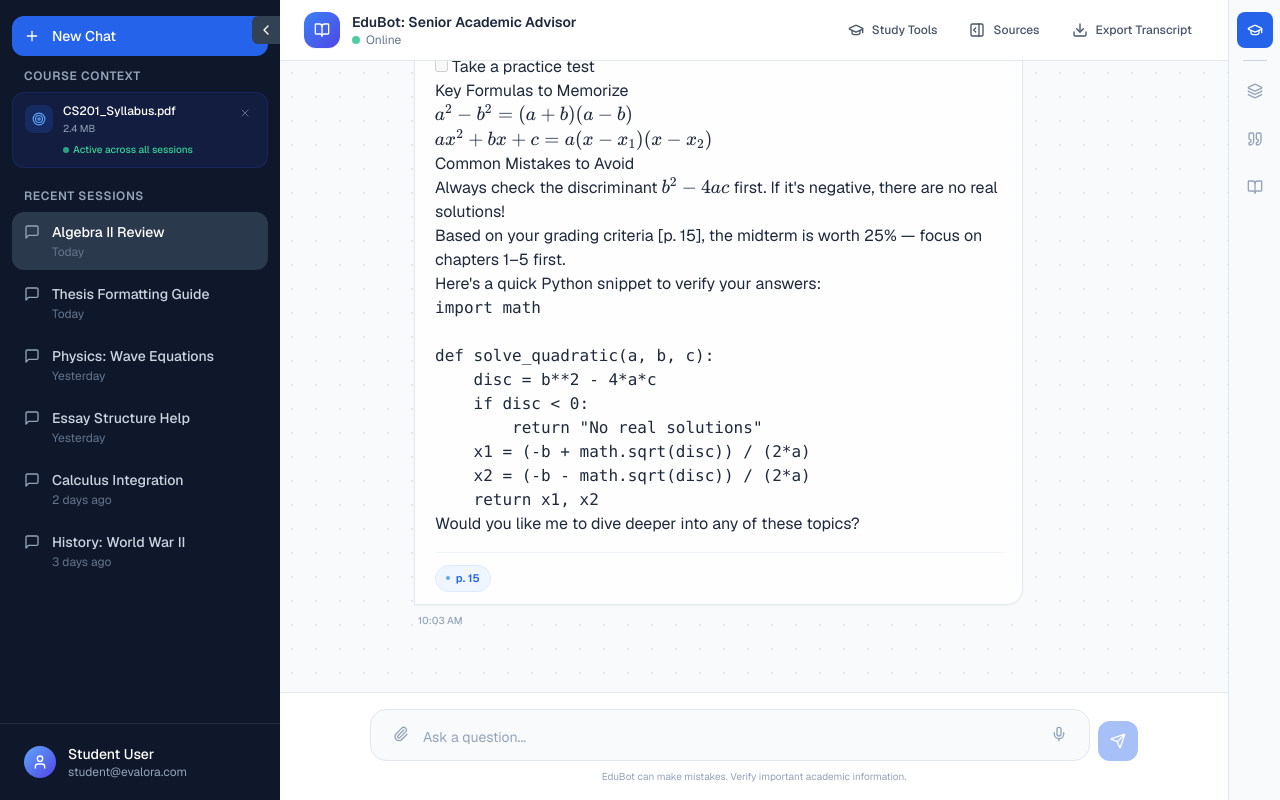
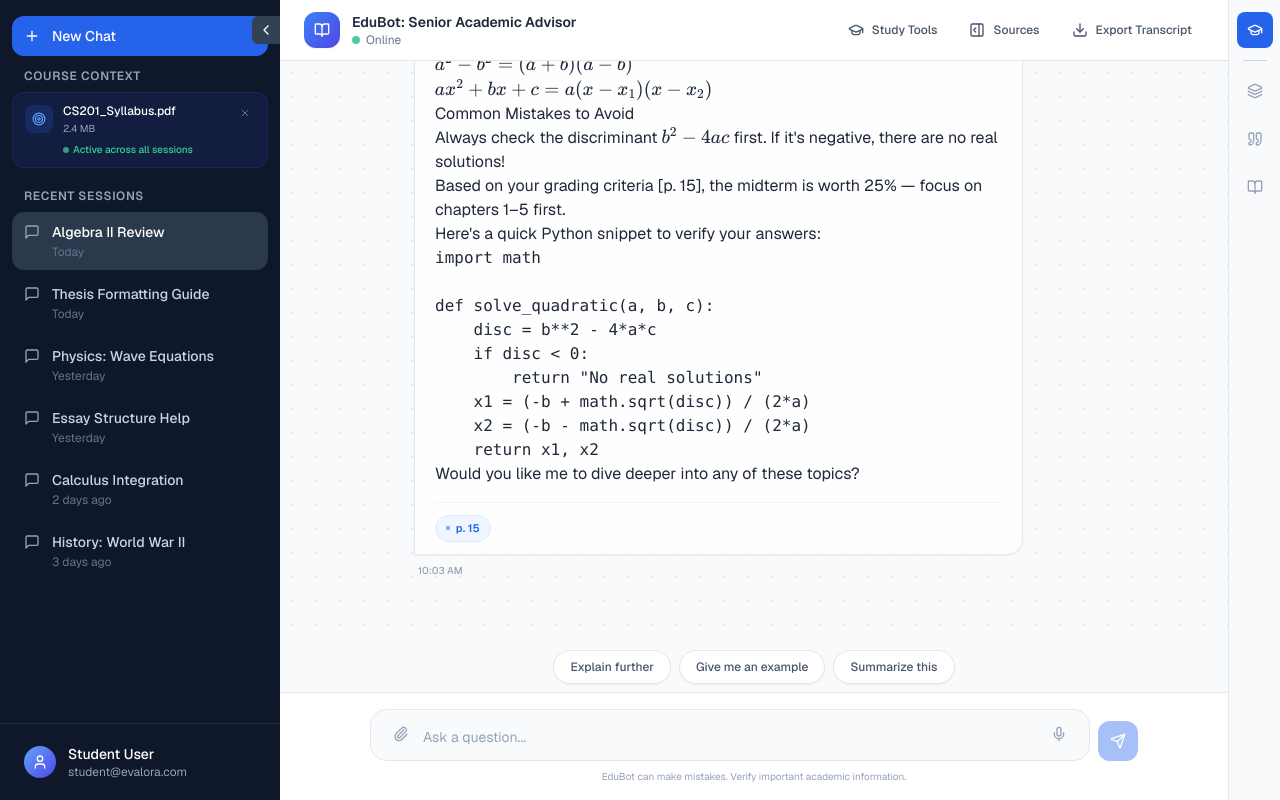
Before and after one commit to ASILA-RANASINGHE/Evalora2, a Next.js app: page /protected/chat/conversation in a window 1280 px wide. Built offline with nearby package versions, Linux system fonts and the light colour scheme.

Commit message:
feat: Add one tap replies for users

```diff
--- a/app/protected/chat/conversation/page.tsx
+++ b/app/protected/chat/conversation/page.tsx
@@ -348,6 +348,20 @@ export default function ConversationPage() {
           onCitationClick={handleCitationClick}
         />
 
+        {!isTyping && messages.length > 0 && messages[messages.length - 1].sender === 'bot' && (
+          <div className="px-4 py-2 flex flex-wrap gap-2 justify-center max-w-3xl mx-auto">
+            {["Explain further", "Give me an example", "Summarize this"].map((chip) => (
+              <button
+                key={chip}
+                onClick={() => handleSend(chip)}
+                className="text-xs font-medium px-4 py-2 bg-white border border-slate-200 text-slate-600 hover:border-blue-400 hover:text-blue-600 rounded-full shadow-sm transition-all hover:scale-105 active:scale-95"
+              >
+                {chip}
+              </button>
+            ))}
+          </div>
+        )}
+
         {/* Input */}
         <ChatInput onSend={handleSend} />
       </div>
```
